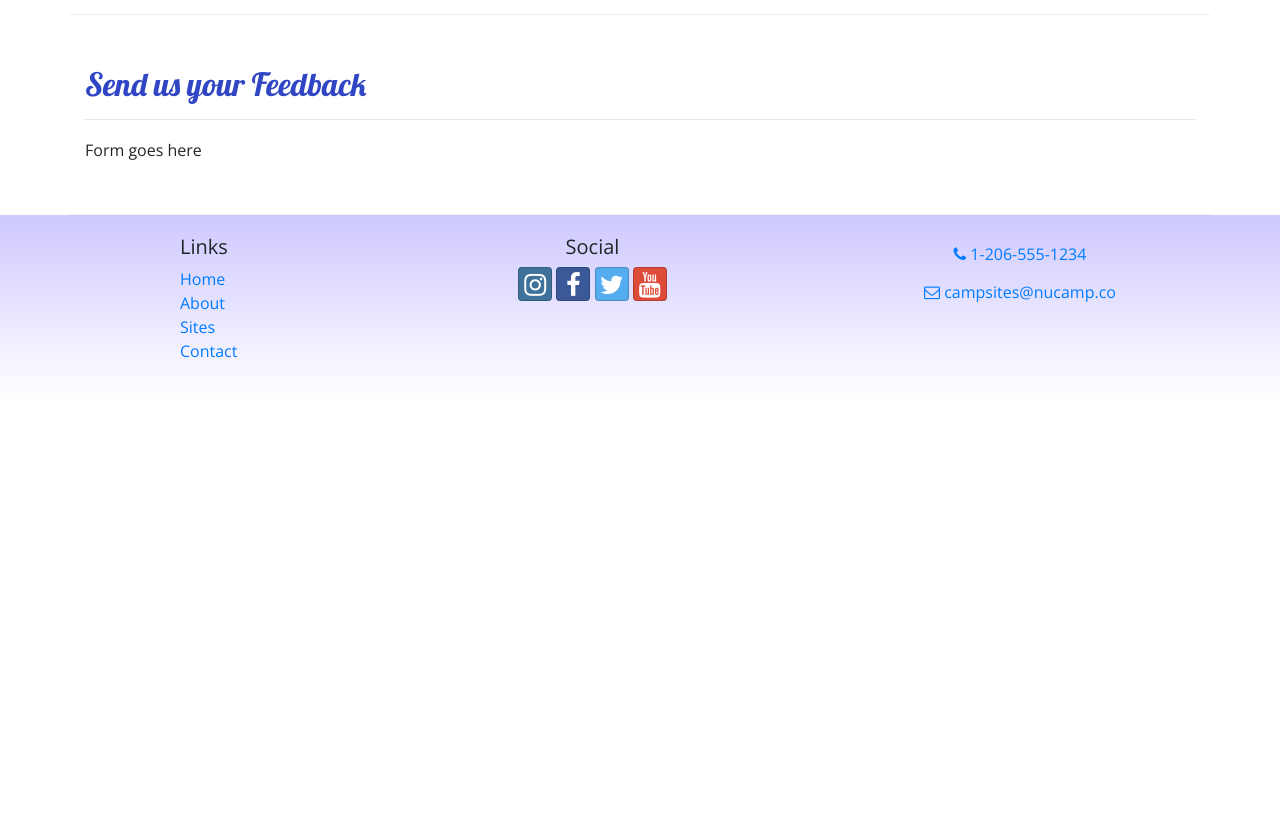
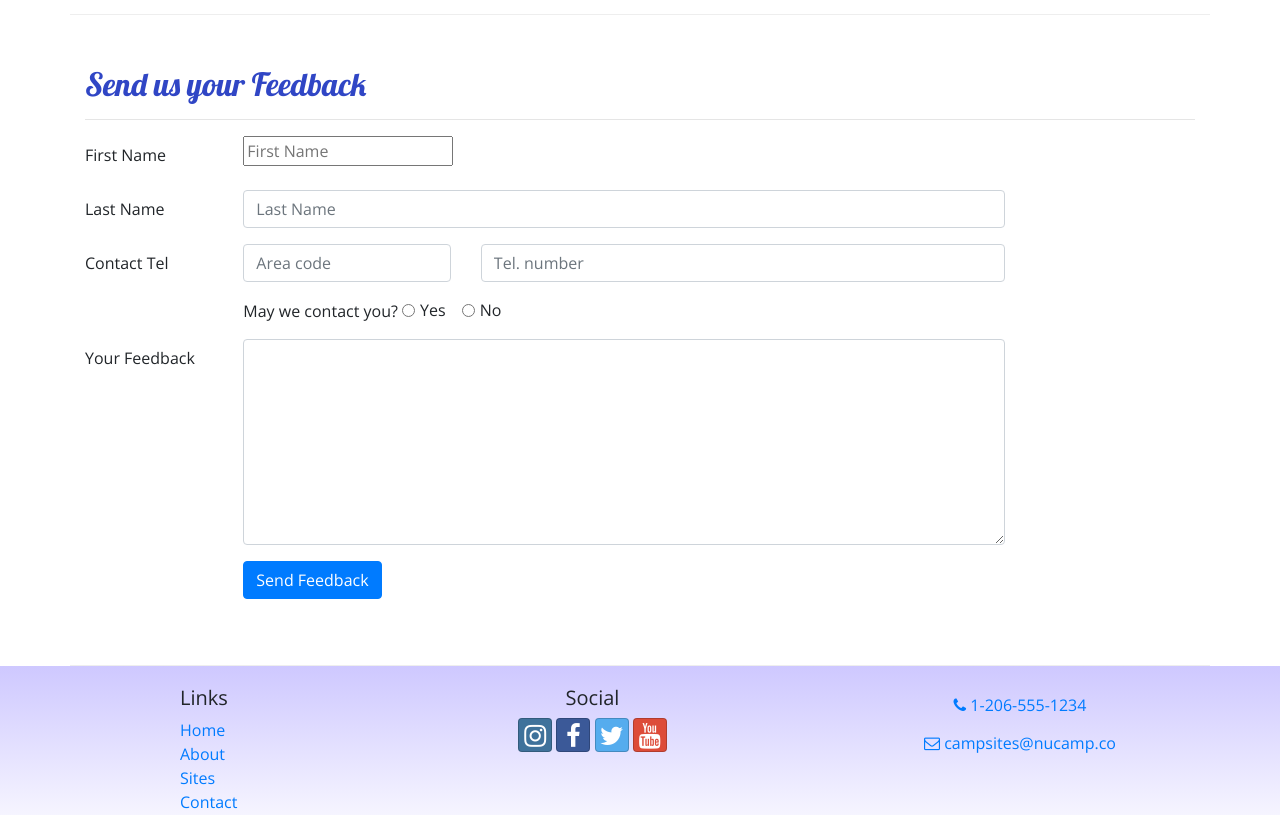
Before and after one commit to tatumtots/Nucampsite_Standard, a website: page contactus.html in a window 1280 px wide. Shown: the part 560-1375 px from the top of the page. Before the commit the page ends 959 px from the top, so only its background shows below. Drawn offline with nearby package versions, Linux system fonts and the light colour scheme.

Commit message:
added form, updated bread crumb on index and about us

```diff
--- a/contactus.html
+++ b/contactus.html
@@ -80,7 +80,54 @@
                 <hr />
             </div>
             <div class="col-md-10">
-                Form goes here
+                <form>
+                    <div class="form-group row">
+                        <label for="firstName" class="col-md-2 col-form-label">First Name</label>
+                            <div class="col-md-10">
+                                <input type="text" id="firstName" name="firstName" placeholder="First Name" />
+                            </div>
+                    </div>
+                    <div class="form-group row">
+                        <label for="lastName" class="col-md-2 col-form-label">Last Name</label>
+                            <div class="col-md-10">
+                                <input type="text" class="form-control" id="lastName" name="lastName" placeholder="Last Name" />
+                            </div>
+                    </div>
+                    <div class="form-group row">
+                        <label for="areaCode" class="col-md-2 col-form-label">Contact Tel</label>
+                        <div class="col-5 col-md-3">
+                            <input type="tel" class="form-control" id="areaCode" name="areaCode" placeholder="Area code" />
+                        </div>
+                        <div class="col-7">
+                            <input type="tel" class="form-control" name="telNum" placeholder="Tel. number" />
+                        </div>
+
+                    </div>
+                    <div class="form-group row">
+                        <div class="col offset-md-2">
+                            May we contact you?
+                            <div class="form-check form-check-inline">
+                                <input type="radio" class="form-check-input" id="contactYes" name="contactRadios" value="yes" />
+                                <label for="contactYes" class="form-check-label">Yes</label>
+                            </div>
+                            <div class="form-check form-check-inline">
+                                <input type="radio" class="form-check-input" id="contactNo" name="contactRadios" value="no" />
+                                <label for="contactNo" class="form-check-label">No</label>
+                            </div>
+                        </div>
+                    </div>
+                    <div class="form-group row">
+                        <label for="feedback" class="col-md-2 col-form-label">Your Feedback</label>
+                        <div class="col-md-10">
+                            <textarea class="form-control" id="feedback" name="feedback" rows="8"></textarea>
+                        </div>
+                    </div>
+                    <div class="form-group row">
+                        <div class="offset-md-2 col-md-10">
+                            <button type="submit" class="btn btn-primary">Send Feedback</button>
+                        </div>
+                    </div>
+                </form>
             </div>
        </div>
 
```
Also changed, not shown: aboutus.html (+7 -7 lines), index.html (+4 -4 lines).
